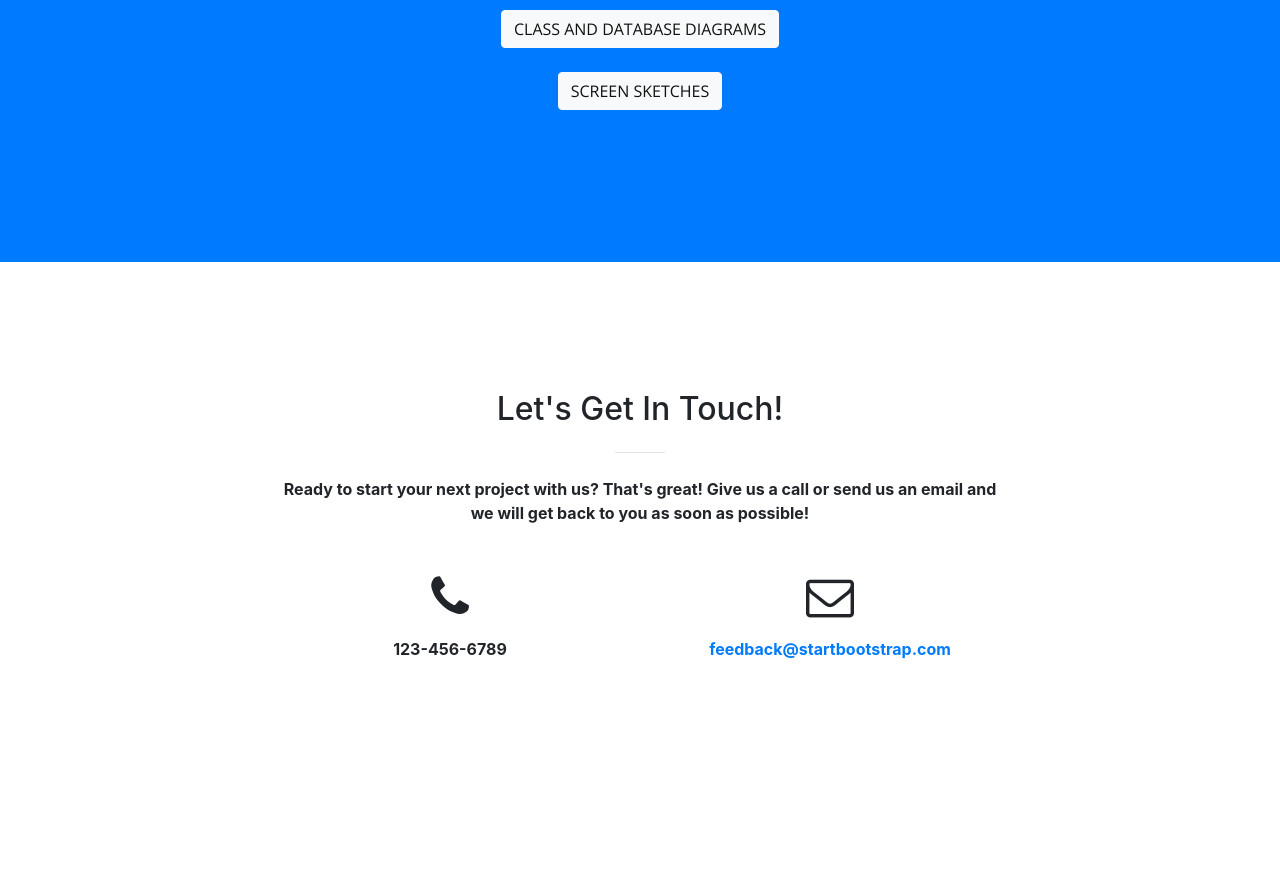
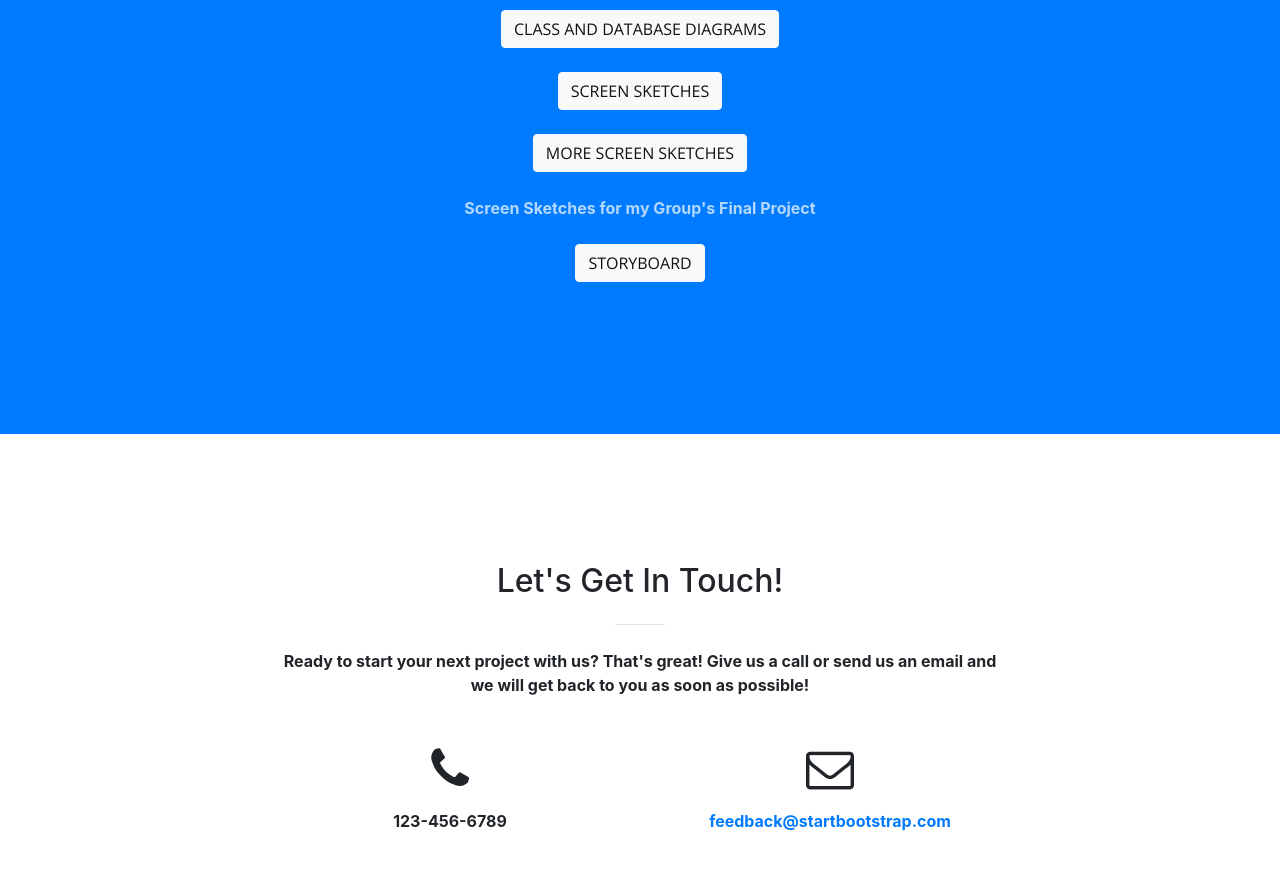
Before and after one commit to tylerblackburn4710/Exam-3b--Portfolio, a website with bundled scripts: page index.html in a window 1280 px wide. Shown: the part 3400-4270 px from the top of the page. Before the commit the page ends 4205 px from the top, so only its background shows below. Built offline with nearby package versions, Linux system fonts and the light colour scheme; files whose address does not match are found by name.

Commit message:
Added screen sketches

```diff
--- a/index.html
+++ b/index.html
@@ -182,7 +182,10 @@
             <a class="btn btn-light btn-xl sr-button" href="http://f17-msci3300-g5.azurewebsites.net/User%20Stories%20and%20Priority.pdf">User Stories</a><br><br><p class="text-faded mb-4"> User Story for how our final project will be completed.  </p>
 
 <a class="btn btn-light btn-xl sr-button" href="/Users/tylerblackburn4710/Desktop/Portfolio/Diagrams.jpg">Class and Database Diagrams</a><br><br>
-<a class="btn btn-light btn-xl sr-button" href="/Users/tylerblackburn4710/Desktop/Portfolio/Diagrams.jpg">Screen Sketches</a><br><br>
+<a class="btn btn-light btn-xl sr-button" href="http://f17-msci3300-g5.azurewebsites.net/Homepage%20login%20and%20create%20account%20screen%20sketch.pdf">Screen Sketches</a><br><br><a class="btn btn-light btn-xl sr-button" href="http://f17-msci3300-g5.azurewebsites.net/sketches.pdf"> More screen sketches</a><br><br>
+<p class="text-faded mb-4"> Screen Sketches for my Group's Final Project  </p>
+<a class="btn btn-light btn-xl sr-button" href="/Users/tylerblackburn4710/Desktop/Portfolio/Diagrams.jpg">Storyboard</a><br><br>
+
           </div>
         </div>
       </div>
```
